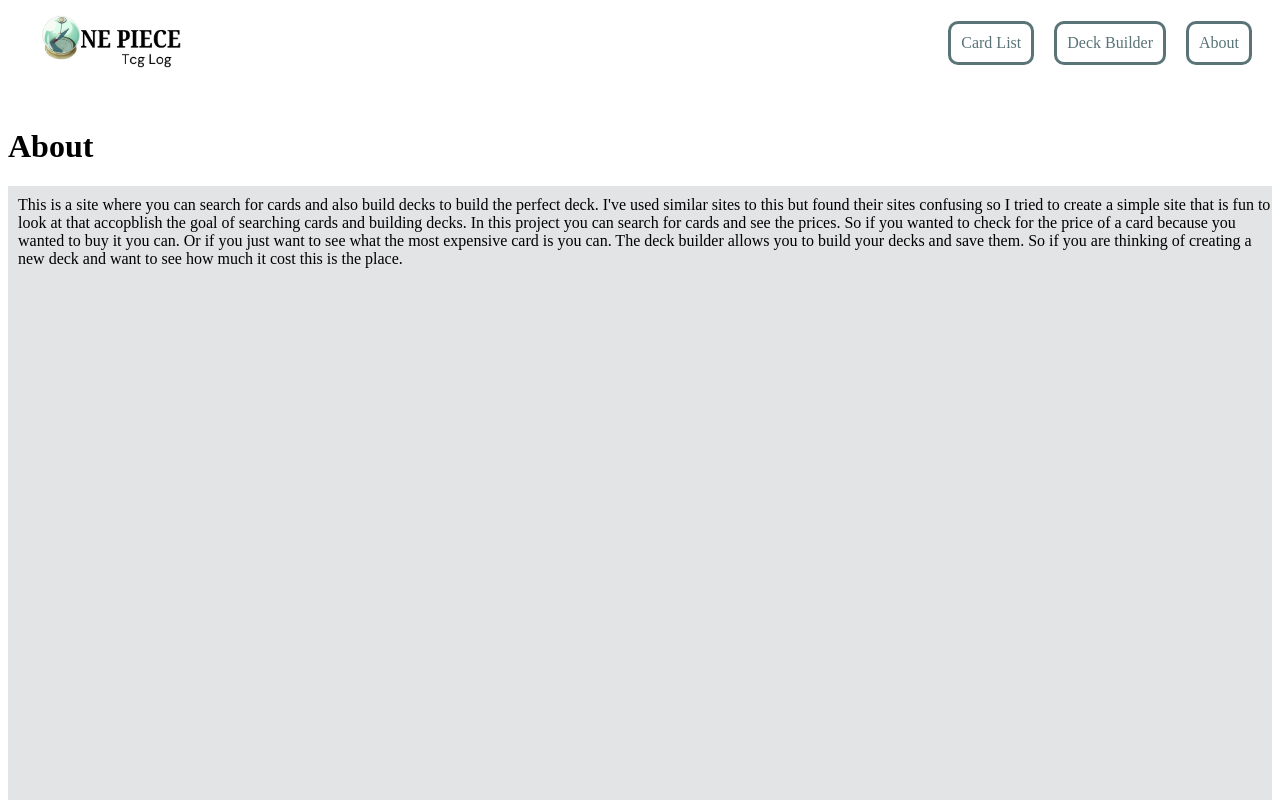
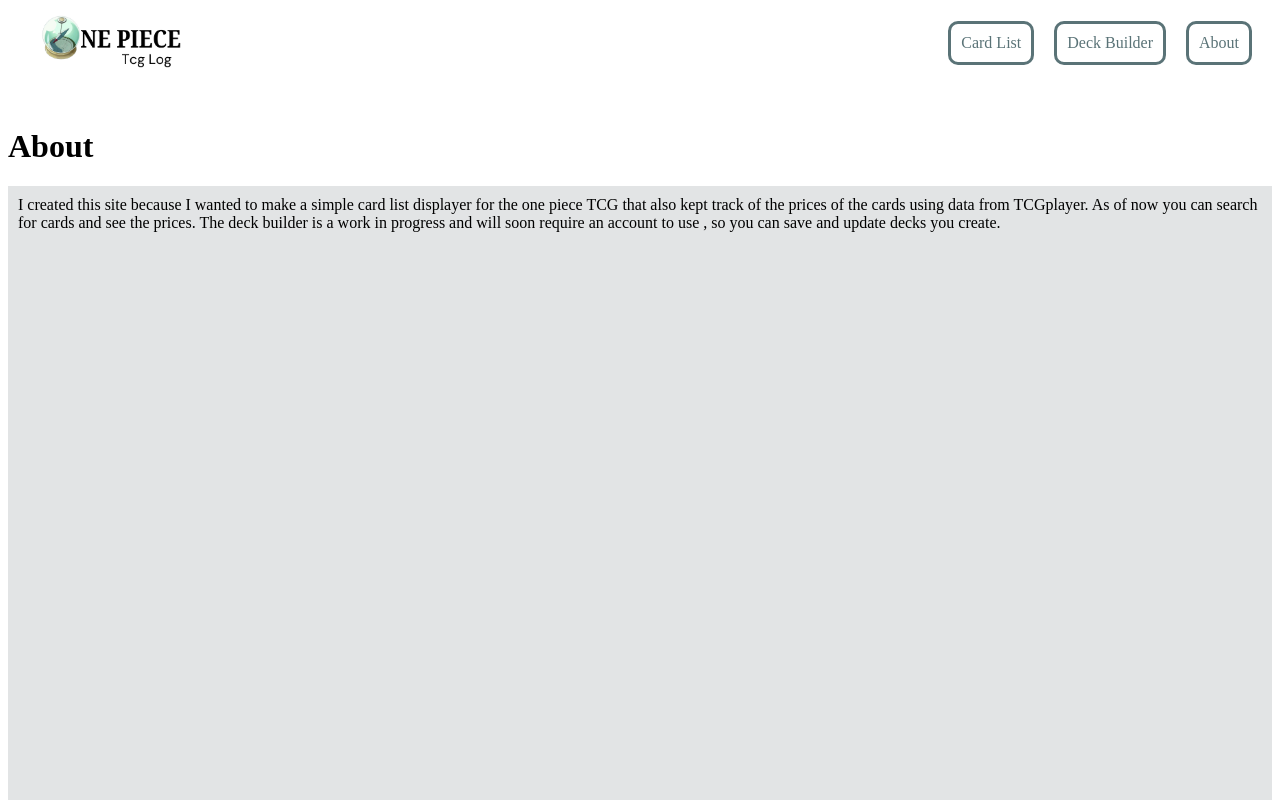
Before and after one commit to Sidd4150/OptcgLogNewVersion, a React (Vite) app in the folder OPTCG-app-dev/: page /About in a window 1280 px wide. Shown: the top 800 px of the page. Built offline with nearby package versions, Linux system fonts and the light colour scheme.

Commit message:
Fixing description page

```diff
--- a/OPTCG-app-dev/src/pages/about.jsx
+++ b/OPTCG-app-dev/src/pages/about.jsx
@@ -10,11 +10,10 @@ function About() {
         <>
             <Header />
             <h1>About</h1>
-            <p className='AboutDesc'>This is a site where you can search for cards and also build decks to build the perfect deck. I've used similar sites to this but found their sites confusing
-                so I tried to create a simple site that is fun to look at that accopblish the goal of searching cards and building decks.
-                In this project you can search for cards and see the prices. So if you wanted to check for the price of a card because you wanted to buy it you can.
-                Or if you just want to see what the most expensive card is you can. The deck builder allows you to build your decks and save them. So if you are thinking
-                of creating a new deck and want to see how much it cost this is the place.
+            <p className='AboutDesc'> I created this site because I wanted to make a simple card list displayer
+                for the one piece TCG that also kept track of the prices of the cards using data from TCGplayer. As of now
+                you can search for cards and see the prices. The deck builder is a work in progress and will soon require an
+                account to use , so you can save and update decks you create.
             </p>
             <Footer />
         </>
```
